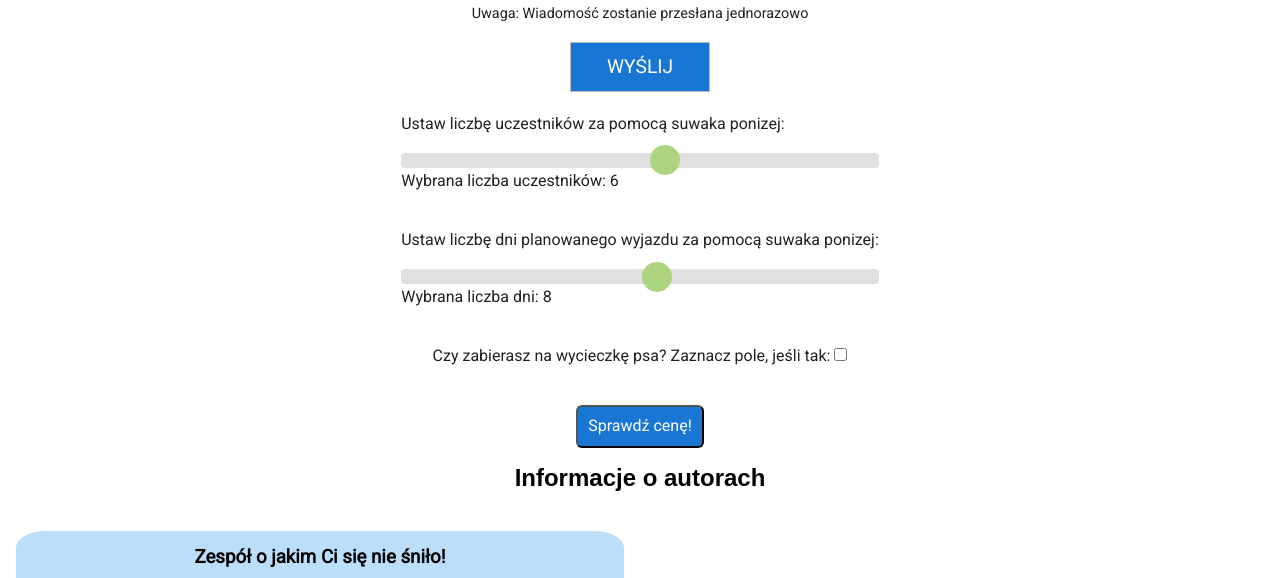
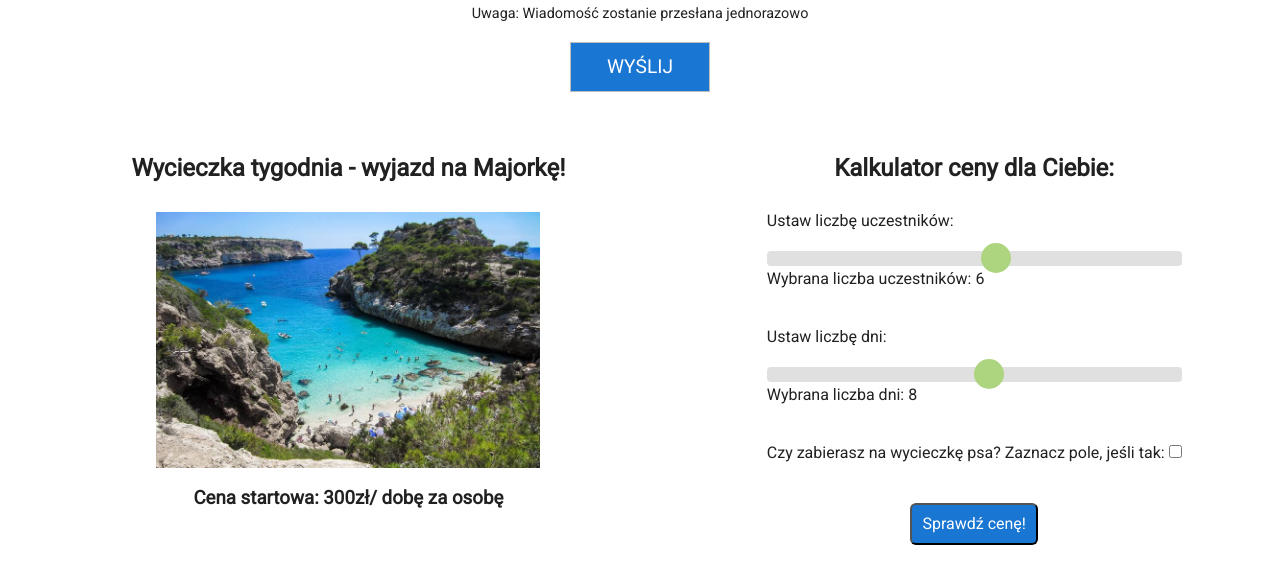
Before and after one commit to infoshareacademy/jfdd13-dreamteam, a plain HTML site: page index.html in a window 1280 px wide. Shown: the part 1459-2037 px from the top of the page. Drawn offline with nearby package versions, Linux system fonts and the light colour scheme; a web font is replaced by a local one.

Commit message:
added section calculator

```diff
--- a/index.html
+++ b/index.html
@@ -196,21 +196,34 @@
                     </div>
                 </form>
             </div>
+            <section class="calculator_divs">
+                <div class="calculator_board">
+                    <h2 class="calculator_board_title">Wycieczka tygodnia - wyjazd na Majorkę!</h2>
+                    <div class="holidays_img">
+                        <img src="img/majorka.png" alt="Plaza na Majorce">
+                    </div>
+                    <h3 class="calculator_board_price">Cena startowa: 300zł/ dobę za osobę</h3>
+                </div>
                 <div class="calculator">
                     <div class="slidecontainer">
-                    <p class="title_range">Ustaw liczbę uczestników za pomocą suwaka ponizej:</p>
+                        <h2 class='calculator_title'>Kalkulator ceny dla Ciebie:</h2>
+                        <p class="title_range">Ustaw liczbę uczestników:</p>
+                        <div class="range_div">
                             <input type="range" min="1" max="10" class="slider" id="myRange">
+                        </div>
                         <p>Wybrana liczba uczestników: <span id="demo"></span></p>
                     </div>
                     <div class="slidecontainer">
-                    <p class="title_range">Ustaw liczbę dni planowanego wyjazdu za pomocą suwaka ponizej:</p>
+                        <p class="title_range">Ustaw liczbę dni:</p>
+                        <div class="range_div">
                             <input type="range" min="1" max="14" class="slider" id="myRange1">
+                        </div>
                         <p>Wybrana liczba dni: <span id="demo1"></span></p>
                     </div>
-                <div><span>Czy zabierasz na wycieczkę psa? Zaznacz pole, jeśli tak: </span><input type="checkbox"
-                                                                                                  id="checkbox_dog">
-                </div>
+                    <div><span>Czy zabierasz na wycieczkę psa? Zaznacz pole, jeśli tak: </span><input
+                            type="checkbox" id="checkbox_dog"></div>
                     <button id="button_calculator">Sprawdź cenę!</button>
+                    <p class="price_comment"></p>
                 </div>
             </section>
             <section class="authors" id="footer">
```
Lines whose indentation alone changed are shown as unchanged.
